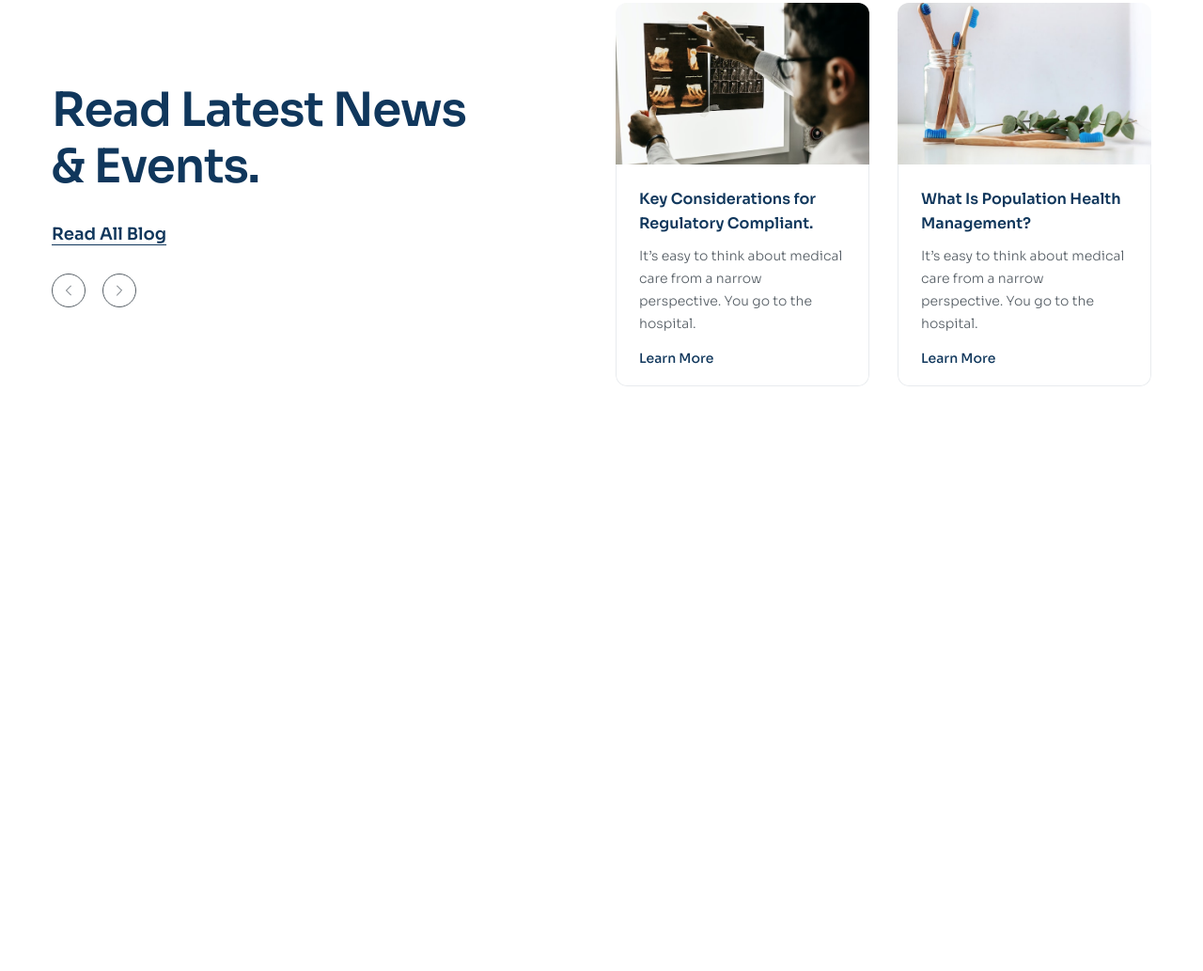
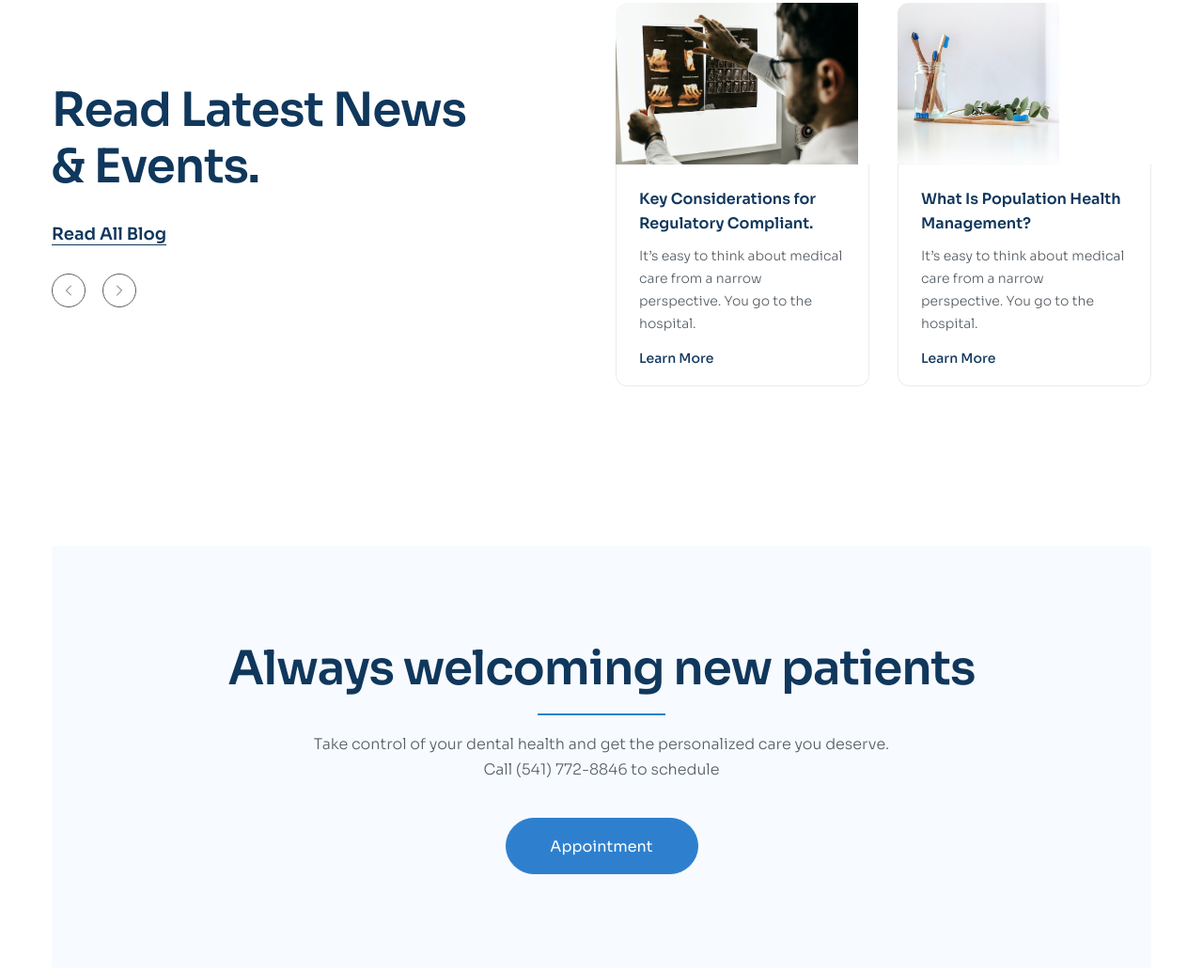
Before and after one commit to dat-th23/F8-Cousrses, a plain HTML site: page Shine-smile/index.html in a window 1280 px wide. Shown: the part 5117-6150 px from the top of the page at 94% size. Before the commit the page ends 5800 px from the top, so only its background shows below. Drawn offline with Linux system fonts and the light colour scheme.

Commit message:
Làm appointment

```diff
--- a/Shine-smile/assets/css/styles.css
+++ b/Shine-smile/assets/css/styles.css
@@ -599,7 +599,10 @@
 
 .news-item:hover {
     box-shadow: 0px 18px 50px rgba(0, 0, 0, 0.05);
-    transform: translateY(-16px);
+}
+
+.news-item:hover .news-item__img {
+    transform: scale(1.1);
 }
 
 .news-item:hover .news-item__body {
@@ -607,10 +610,16 @@
 }
 
 .news-item__thumb {
+    height: 172px;
+    object-fit: hidden;
+}
+
+.news-item__img {
     display: block;
     width: 100%;
-    height: 172px;
+    height: 100%;
     object-fit: cover;
+    transition: 0.25s;
 }
 
 .news-item__body {
@@ -645,3 +654,43 @@
     line-height: 1.8;
     color: #10375c;
 }
+
+.news-item__more:hover {
+    color: #2e80ce;
+}
+
+/* Appointment */
+.appointment {
+    padding: 85px 0 170px;
+}
+
+.appointment__inner {
+    padding: 100px 70px;
+    border-radius: 4px;
+    background: #f7fbff;
+    text-align: center;
+}
+
+.appointment__heading {
+    position: relative;
+    padding-bottom: 20px;
+}
+
+.appointment__heading::after {
+    position: absolute;
+    bottom: 0;
+    left: 0;
+    right: 0;
+    margin: 0 auto;
+    content: "";
+    display: block;
+    width: 136px;
+    height: 2px;
+    background: #2e80ce;
+}
+
+.appointment__desc {
+    max-width: 617px;
+    margin: 18px auto 38px;
+    font-size: 1.6rem;
+}
--- a/Shine-smile/index.html
+++ b/Shine-smile/index.html
@@ -112,7 +112,7 @@
         </div>
     </header>
 
-    <main style="height: 5000px">
+    <main style="height: 6cap">
         <!-- Service -->
         <section class="service">
             <div class="container">
@@ -407,7 +407,7 @@
                     <div class="news__list">
                         <!-- News item 1 -->
                         <article class="news-item">
-                            <figure>
+                            <figure class="news-item__thumb">
                                 <a href="#!">
                                     <img src="./assets/img/news-01.jpg" alt="" class="news-item__thumb" />
                                 </a>
@@ -432,7 +432,7 @@
 
                         <!-- News item 2 -->
                         <article class="news-item">
-                            <figure>
+                            <figure class="news-item__thumb">
                                 <a href="#!">
                                     <img src="./assets/img/news-02.jpg" alt="" class="news-item__thumb" />
                                 </a>
@@ -459,6 +459,23 @@
             </div>
         </section>
 
+        <!-- Appointment -->
+        <section class="appointment">
+            <div class="container">
+                <div class="appointment__inner">
+                    <h2 class="appointment__heading section-heading">
+                        Always welcoming new patients
+                    </h2>
+                    <p class="appointment__desc section-desc">
+                        Take control of your dental health and get the
+                        personalized care you deserve. Call (541) 772-8846
+                        to schedule
+                    </p>
+                    <a href="#!" class="btn">Appointment</a>
+                </div>
+            </div>
+        </section>
+
     </main>
 </body>
 
```
